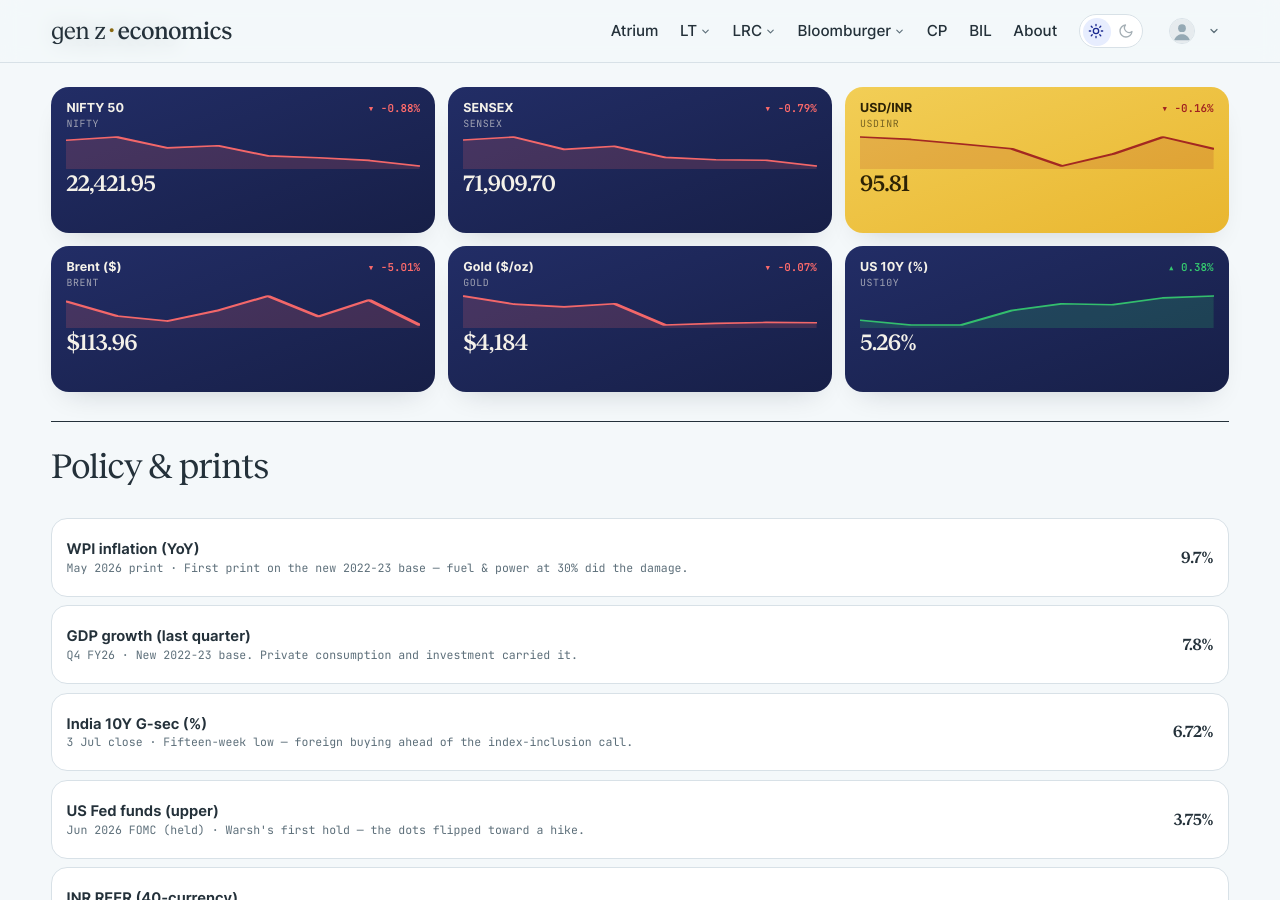
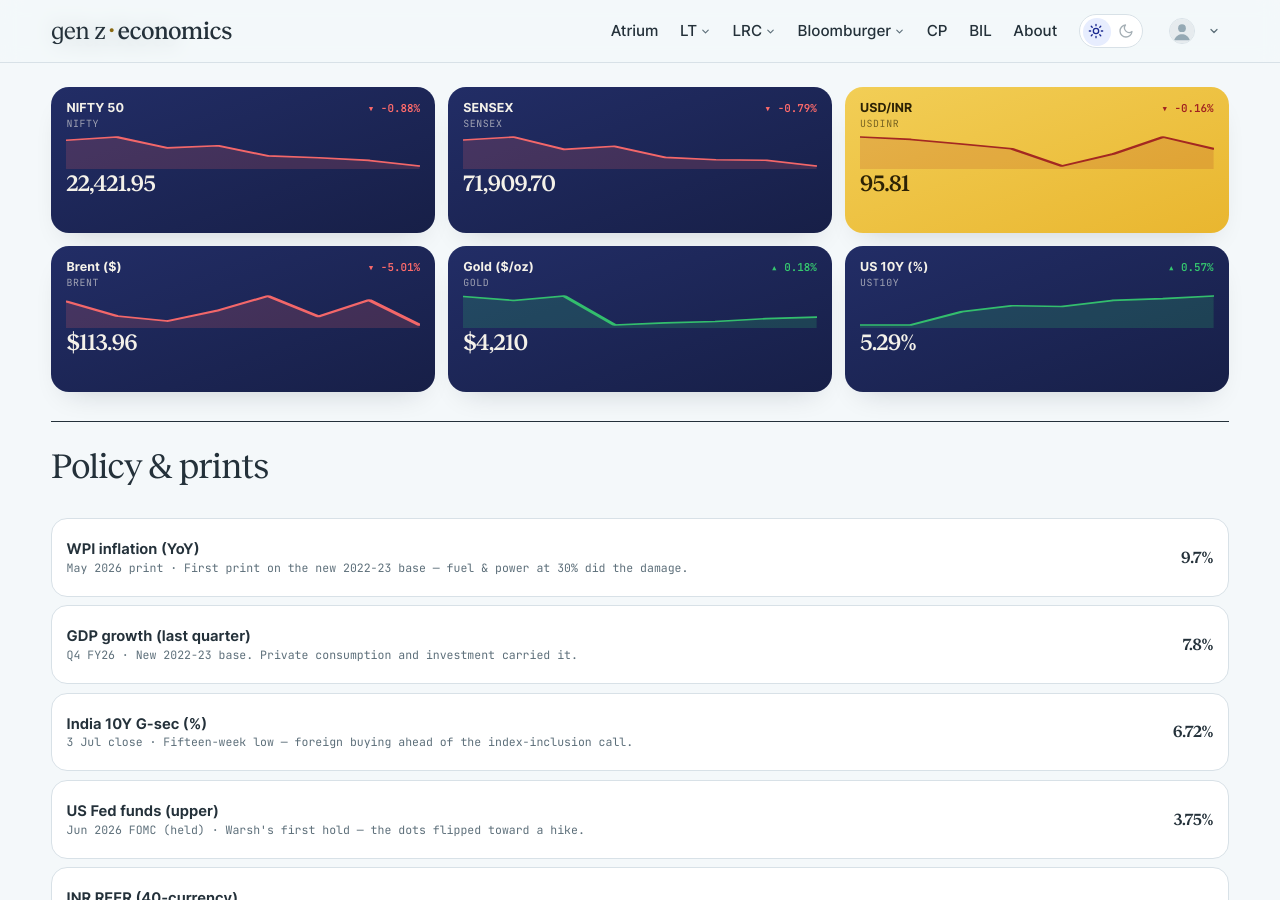
Before and after one commit to harsharya7021/genz-economics.com, a Jekyll site: the page built from macro-watch.html, in a window 1280 px wide and 900 px high, scrolled down 758 px. Built offline with Jekyll 4.4.1, drawn with Linux system fonts in a browser that asks for light colours; comment, search, counter and statistics services are not loaded.

Commit message:
data: morning market refresh

```diff
--- a/_data/macro.json
+++ b/_data/macro.json
@@ -63,32 +63,32 @@
     },
     "gold": {
       "label": "Gold ($/oz)",
-      "v": "$4,184",
-      "chg": -0.07,
+      "v": "$4,210",
+      "chg": 0.18,
       "spark": [
-        4376.4,
         4318.4,
         4298.0,
         4321.2,
         4168.4,
         4179.7,
         4186.7,
-        4183.9
+        4202.3,
+        4210.0
       ]
     },
     "ust10y": {
       "label": "US 10Y (%)",
-      "v": "5.26%",
-      "chg": 0.38,
+      "v": "5.29%",
+      "chg": 0.57,
       "spark": [
-        5.01,
         4.96,
         4.96,
         5.11,
         5.18,
         5.17,
         5.24,
-        5.26
+        5.26,
+        5.29
       ]
     }
   },
```
